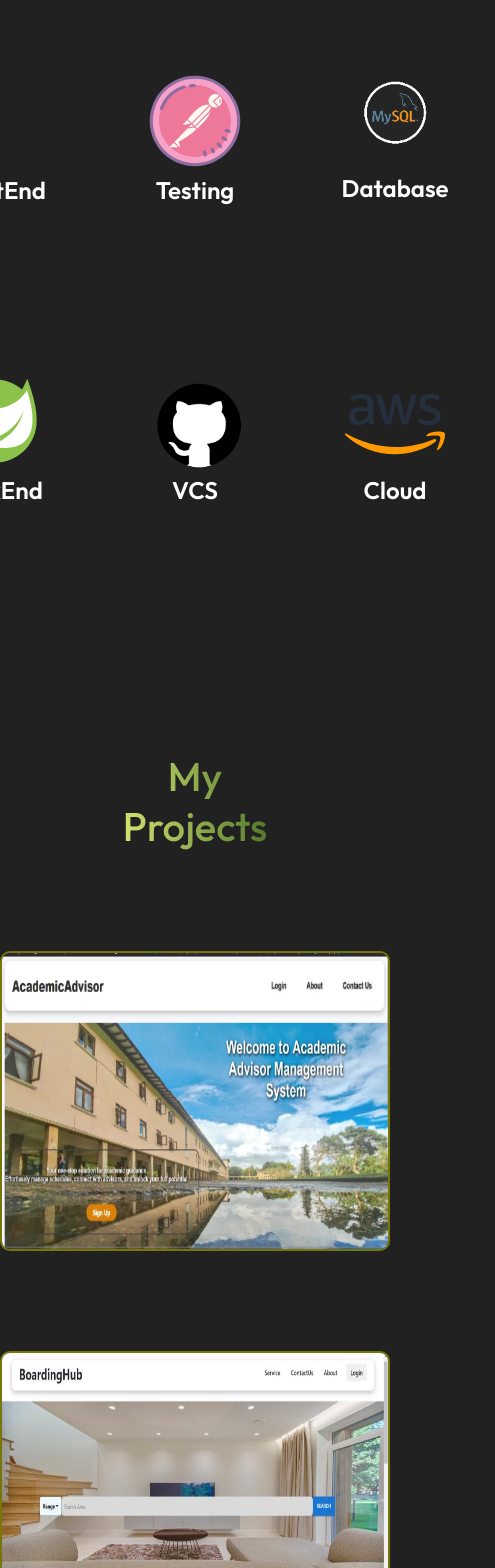
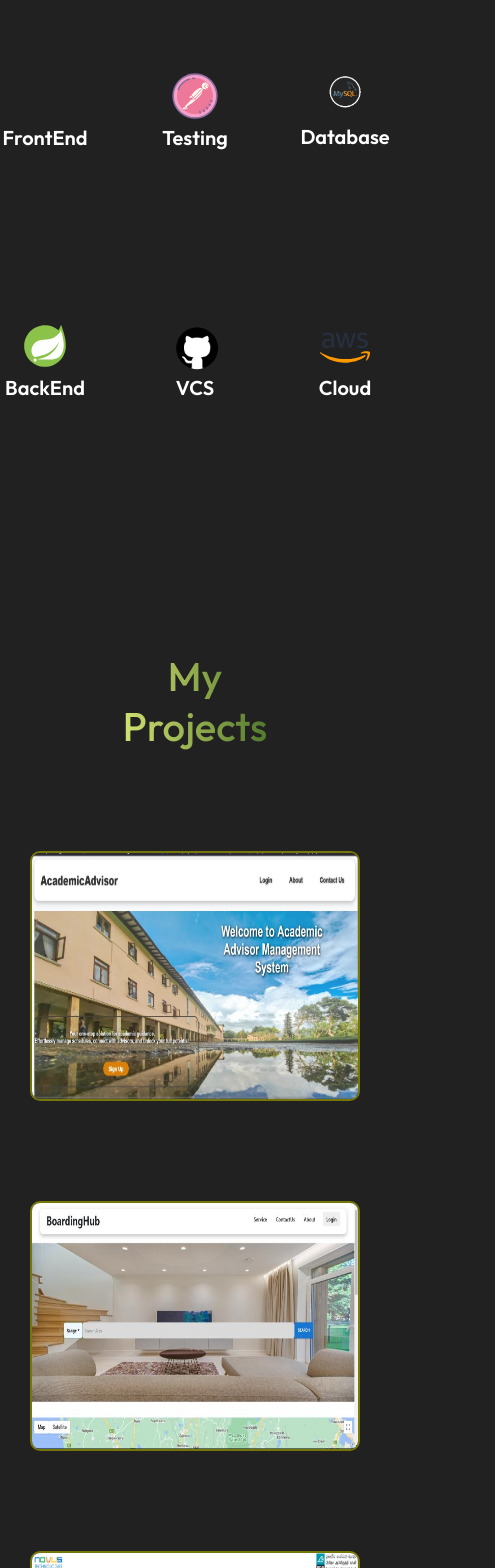
Before and after one commit to KanchanaT98/MyPortfolio, a React (Vite) app: page / in a window 390 px wide. Shown: the part 2240-3808 px from the top of the page, 495 px wide, since content can reach past the window. Built offline with nearby package versions, Linux system fonts and the light colour scheme.

Commit message:
mobile friendly updates to some pages

```diff
--- a/src/Components/ContactMe.css
+++ b/src/Components/ContactMe.css
@@ -176,7 +176,8 @@
     }
 }
 
-@media(max-width:360px){
+
+@media(max-width:520px){
 
     .contact-container{
         display: flex;
--- a/src/Components/Projects.css
+++ b/src/Components/Projects.css
@@ -111,6 +111,26 @@
     }
 }
 
+@media(max-width:430px){
+
+    .myProjects-array{
+        display: grid;
+        grid-template-columns: 1fr;
+        gap: 100px;
+        margin-bottom: 20px;
+        margin-top: 20px;
+    }
+
+    .myProjects-array img{
+        width: 330px;
+        height: 250px;
+        border-radius: 10px;
+        cursor: pointer;
+        box-sizing: border-box;
+        border: solid #777709 2px;
+    }
+}
+
 @media(max-width:360px){
 
     #myProjects{
@@ -143,8 +163,8 @@
     }
 
     .myProjects-array img{
-        width: 390px;
-        height: 300px;
+        width: 300px;
+        height: 250px;
         border-radius: 10px;
         cursor: pointer;
         box-sizing: border-box;
--- a/src/Components/Services.css
+++ b/src/Components/Services.css
@@ -58,7 +58,61 @@
     width: 150px;
 }
 
-@media(max-width:600px){
+.frontend{
+    height: 200px;
+    width: 200px;
+}
+.backend{
+    height: 200px;
+    width: 200px;
+}
+.postman{
+    height: 200px;
+    width: 200px;
+}
+.VCS{
+    height: 200px;
+    width: 200px;
+}
+.cloud{
+    height: 200px;
+    width: 200px;
+}
+.database{
+    height: 200px;
+    width: 200px;
+}
+
+@media(max-width:980px){
+    #services h1{
+        height: fit-content;
+        font-size: 40px;
+        font-weight: 500;
+        background: linear-gradient(267deg, #3b6621 0.36%, #ebf57e 102.0%);
+        background-clip: text;
+        -webkit-background-clip: text;
+        -webkit-text-fill-color: transparent;
+
+    }
+
+    .services-sections{
+        margin-top: 100px;
+        display: flex;
+        gap: 40px;
+    }
+
+    .services-left img{
+        width: 130px;
+    }
+    .services-middle img{
+        width: 130px;
+    }
+    .services-right img{
+        width: 130px;
+    }
+}
+
+@media(max-width:650px){
     #services h1{
         height: fit-content;
         font-size: 40px;
@@ -86,8 +140,8 @@
         width: 100px;
     }
 }
-/* @media(max-width:768px){
 
+@media(max-width:540px){
     #services h1{
         height: fit-content;
         font-size: 40px;
@@ -102,7 +156,107 @@
     .services-sections{
         margin-top: 100px;
         display: flex;
-        gap: 40px;
+
     }
 
-} */
+    .services-sections h2{
+        font-size: 20px;
+
+    }
+
+    .frontend{
+        height: 150px;
+        width: 150px;
+    }
+    .backend{
+        height: 150px;
+        width: 150px;
+    }
+    .postman{
+        height: 150px;
+        width: 150px;
+    }
+    .VCS{
+        height: 150px;
+        width: 150px;
+    }
+    .cloud{
+        height: 150px;
+        width: 150px;
+    }
+    .database{
+        height: 150px;
+        width: 150px;
+    }
+
+    .services-left img{
+        width: 50px;
+    }
+    .services-middle img{
+        width: 50px;
+    }
+    .services-right img{
+        width: 50px;
+    }
+}
+
+@media(max-width:360px){
+
+    #services h1{
+        height: fit-content;
+        font-size: 35px;
+        font-weight: 500;
+        background: linear-gradient(267deg, #3b6621 0.36%, #ebf57e 102.0%);
+        background-clip: text;
+        -webkit-background-clip: text;
+        -webkit-text-fill-color: transparent;
+
+    }
+
+    .services-sections{
+        margin-top: 100px;
+        display: flex;
+        gap: 10px;
+    }
+
+    .services-sections h2{
+        font-size: 20px;
+
+    }
+
+    .frontend{
+        height: 100px;
+        width: 100px;
+    }
+    .backend{
+        height: 100px;
+        width: 100px;
+    }
+    .postman{
+        height: 100px;
+        width: 100px;
+    }
+    .VCS{
+        height: 100px;
+        width: 100px;
+    }
+    .cloud{
+        height: 100px;
+        width: 100px;
+    }
+    .database{
+        height: 100px;
+        width: 100px;
+    }
+
+    .services-left img{
+        width: 50px;
+    }
+    .services-middle img{
+        width: 50px;
+    }
+    .services-right img{
+        width: 50px;
+    }
+
+}
--- a/src/Components/Services.jsx
+++ b/src/Components/Services.jsx
@@ -14,31 +14,31 @@ const Services = () => {
             <h1>My Services</h1>
             <div className="services-sections">
                 <div className="services-left">
-                    <div className="frontend" style={{width:"200px", height:"200px"}}>
+                    <div className="frontend">
                         <img src={react} alt=""/>
                         <h2 style={{fontWeight:600}}>FrontEnd</h2>
                     </div>
-                    <div className="backend" style={{width:"200px", height:"200px"}}>
+                    <div className="backend">
                         <img src={web4} alt=""/>
                         <h2 style={{fontWeight:600}}>BackEnd</h2>
                     </div>
                 </div>
                 <div className="services-middle">
-                    <div className="postman" style={{width:"200px", height:"200px"}}>
+                    <div className="postman">
                         <img src={postman} alt=""/>
                         <h2 style={{fontWeight:600}}>Testing</h2>
                     </div>
-                    <div className="VCS" style={{width:"200px", height:"200px"}}>
+                    <div className="VCS">
                         <img src={github} alt=""/>
                         <h2 style={{fontWeight:600}}>VCS</h2>
                     </div>
                 </div>
                 <div className="services-right">
-                    <div className="database" style={{width:"200px", height:"200px"}}>
+                    <div className="database">
                         <img src={web5} alt=""/>
                         <h2 style={{fontWeight:600}}>Database</h2>
                     </div>
-                    <div className="cloud" style={{width:"200px", height:"200px"}}>
+                    <div className="cloud">
                         <img src={Web6} alt=""/>
                         <h2 style={{fontWeight:600}}>Cloud</h2>
                     </div>
```
